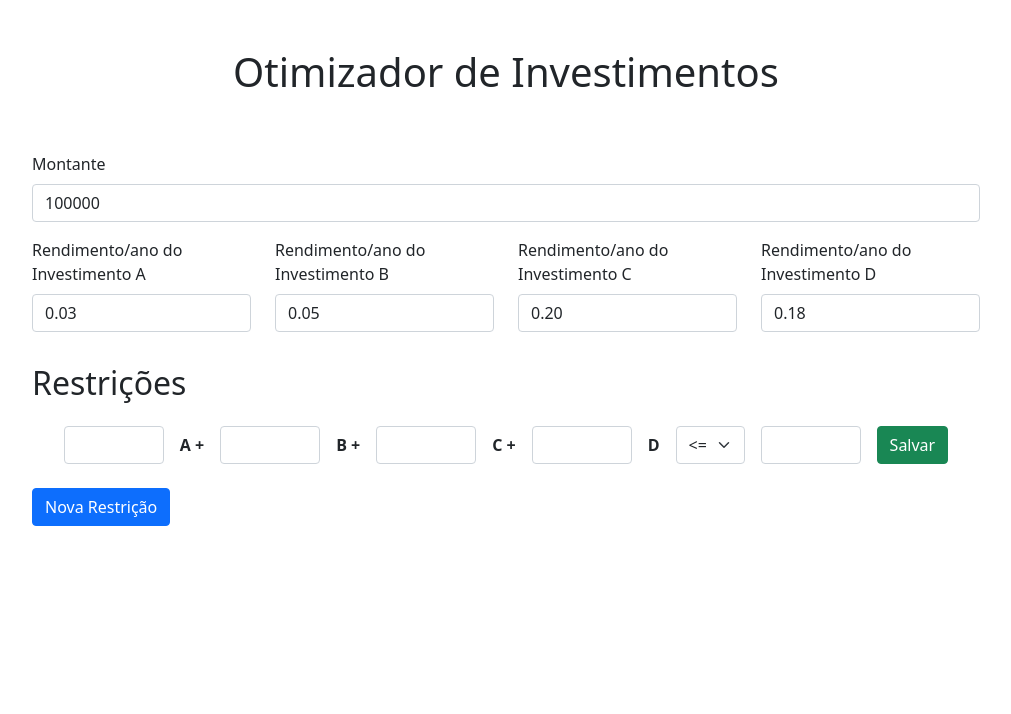
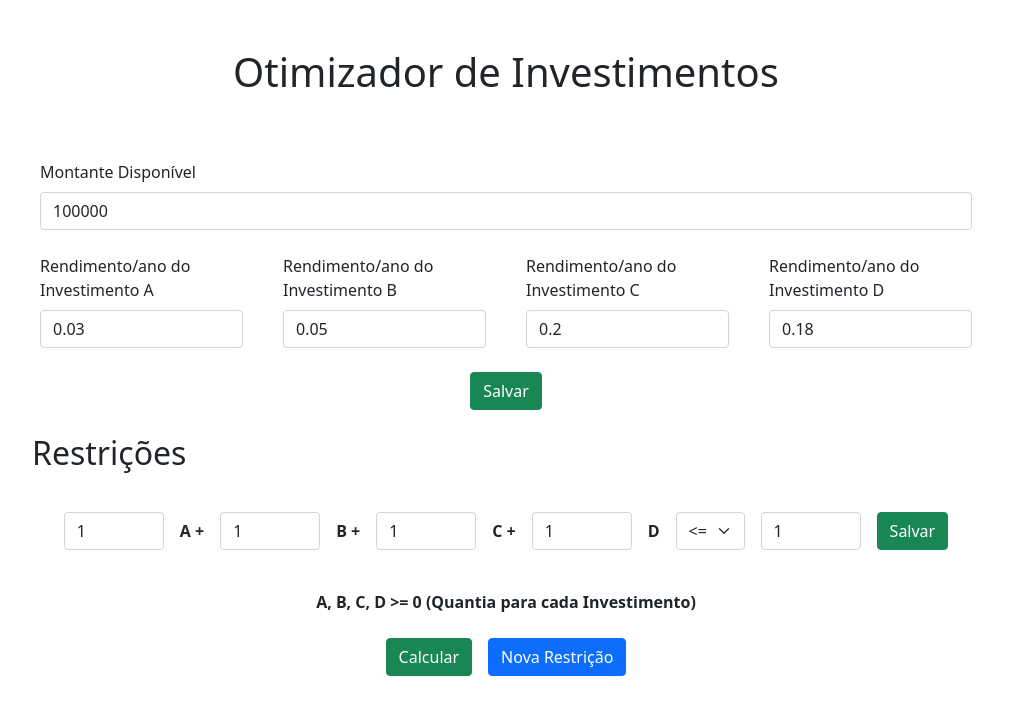
Before and after one commit to matheustalves/investments-optmizer, a React (Create React App) app: page / in a window 1280 px wide. Shown: the top 714 px of the page, without its empty margins (134-1145 px from the left). Built offline with nearby package versions, Linux system fonts and the light colour scheme.

Commit message:
fixed bugs

```diff
--- a/src/App.js
+++ b/src/App.js
@@ -1,8 +1,6 @@
 import 'bootstrap/dist/css/bootstrap.css'
 import './App.css';
 import Form from './Form'
-
-
 
 function App() {
   return (
--- a/src/Constraint.js
+++ b/src/Constraint.js
@@ -1,14 +1,14 @@
 import 'bootstrap/dist/css/bootstrap.css'
-import React, {useState} from 'react';
+import React, { useState } from 'react';
 import './Constraint.css';
 
 function Constraint(props) {
     var updatedModel = props.model;
-    const [inputA, setInputA] = useState("");
-    const [inputB, setInputB] = useState("");
-    const [inputC, setInputC] = useState("");
-    const [inputD, setInputD] = useState("");
-    const [inputFinal, setInputFinal] = useState("");
+    const [inputA, setInputA] = useState(1);
+    const [inputB, setInputB] = useState(1);
+    const [inputC, setInputC] = useState(1);
+    const [inputD, setInputD] = useState(1);
+    const [inputFinal, setInputFinal] = useState(1);
 
     const updateModel = (e) => {
         e.preventDefault();
@@ -16,7 +16,7 @@ function Constraint(props) {
         updatedModel["variables"]["InvestimentoB"][props.tag] = parseFloat(inputB);
         updatedModel["variables"]["InvestimentoC"][props.tag] = parseFloat(inputC);
         updatedModel["variables"]["InvestimentoD"][props.tag] = parseFloat(inputD);
-        updatedModel["constraints"][props.tag] = {"max": parseFloat(inputFinal)};
+        updatedModel["constraints"][props.tag] = { "max": parseFloat(inputFinal) };
         props.updateGlobalModel(updatedModel);
     }
 
--- a/src/Form.js
+++ b/src/Form.js
@@ -1,7 +1,14 @@
 import Constraint from './Constraint'
-import React, {useState} from 'react'
+import React, { useState } from 'react'
+import Solver from 'javascript-lp-solver/src/solver'
 
 function Form(props) {
+    const [inputMontante, setMontante] = useState(100000);
+    const [inputRA, setRA] = useState(0.03);
+    const [inputRB, setRB] = useState(0.05);
+    const [inputRC, setRC] = useState(0.20);
+    const [inputRD, setRD] = useState(0.18);
+
     const [model, setModel] = useState({
         "optimize": "rendimentoAno",
         "opType": "max",
@@ -9,16 +16,16 @@ function Form(props) {
         },
         "variables": {
             "InvestimentoA": {
-                "rendimentoAno": 0.03,
+                "rendimentoAno": parseFloat(inputRA),
             },
             "InvestimentoB": {
-                "rendimentoAno": 0.05,
+                "rendimentoAno": parseFloat(inputRB),
             },
             "InvestimentoC": {
-                "rendimentoAno": 0.20,
+                "rendimentoAno": parseFloat(inputRC),
             },
             "InvestimentoD": {
-                "rendimentoAno": 0.18,
+                "rendimentoAno": parseFloat(inputRD),
             },
         }
     });
@@ -31,46 +38,84 @@ function Form(props) {
         console.log(model);
     }
 
+    const calcInvestment = (e) => {
+        e.preventDefault();
+        console.log(model);
+        var solver = Solver, results;
+        results = solver.Solve(model);
+        console.log(results);
+    }
+
+    const updateModel = (e) => {
+        e.preventDefault();
+        var newModel = model;
+        newModel["variables"]["InvestimentoA"]["rendimentoAno"] = parseFloat(inputRA);
+        newModel["variables"]["InvestimentoB"]["rendimentoAno"] = parseFloat(inputRB);
+        newModel["variables"]["InvestimentoC"]["rendimentoAno"] = parseFloat(inputRC);
+        newModel["variables"]["InvestimentoD"]["rendimentoAno"] = parseFloat(inputRD);
+        setModel(newModel);
+    }
+
     return (
         <form>
-            <div className="mb-3">
-                <label htmlFor="inputMontante" className="form-label">Montante</label>
-                <input type="number" className="form-control" id="inputMontante" defaultValue="100000"></input>
+            <div className="p-2">
+                <label htmlFor="inputMontante" className="form-label">Montante Disponível</label>
+                <input type="number" className="form-control" id="inputMontante" value={inputMontante} onChange={e => setMontante(e.target.value)}></input>
             </div>
-            <div className="row my-3">
+
+            <div className="row py-2">
                 <div className="col">
-                    <div className="mb-3">
+                    <div className="p-2">
                         <label htmlFor="inputRA" className="form-label">Rendimento/ano do Investimento A</label>
-                        <input type="number" className="form-control" id="inputRA" defaultValue="0.03"></input>
+                        <input type="number" className="form-control" id="inputRA" value={inputRA} onChange={e => setRA(e.target.value)}></input>
                     </div>
                 </div>
                 <div className="col">
-                    <div className="mb-3">
+                    <div className="p-2">
                         <label htmlFor="inputRB" className="form-label">Rendimento/ano do Investimento B</label>
-                        <input type="number" className="form-control" id="inputRB" defaultValue="0.05"></input>
+                        <input type="number" className="form-control" id="inputRB" value={inputRB} onChange={e => setRB(e.target.value)}></input>
                     </div>
                 </div>
                 <div className="col">
-                    <div className="mb-3">
+                    <div className="p-2">
                         <label htmlFor="inputRC" className="form-label">Rendimento/ano do Investimento C</label>
-                        <input type="number" className="form-control" id="inputRC" defaultValue="0.20"></input>
+                        <input type="number" className="form-control" id="inputRC" value={inputRC} onChange={e => setRC(e.target.value)}></input>
                     </div>
                 </div>
                 <div className="col">
-                    <div className="mb-3">
+                    <div className="p-2">
                         <label htmlFor="inputRD" className="form-label">Rendimento/ano do Investimento D</label>
-                        <input type="number" className="form-control" id="inputRD" defaultValue="0.18"></input>
+                        <input type="number" className="form-control" id="inputRD" value={inputRD} onChange={e => setRD(e.target.value)}></input>
                     </div>
+                </div>
+            </div>
+
+            <div className="d-flex flex-row justify-content-center mb-3">
+                <div className="p-2">
+                    <button className="btn btn-success" onClick={updateModel}>Salvar</button>
                 </div>
             </div>
 
             <h2>Restrições</h2>
 
-            <div className="container justify-content-center" id="constrDiv">
-                {[...Array(constrCounter)].map((_, i) => <Constraint key={i} id={"restricao" + constrCounter} tag={"restricao" + constrCounter} model={model} updateGlobalModel={setModel}/>)}
+            <div className="container justify-content-center py-2" id="constrDiv">
+                {[...Array(constrCounter)].map((_, i) => <Constraint key={i} id={"restricao" + constrCounter} tag={"restricao" + constrCounter} model={model} updateGlobalModel={setModel} />)}
             </div>
 
-            <button className="btn btn-primary" onClick={newConstraint}>Nova Restrição</button>
+            <div className="text-center p-2">
+                <p className="fw-bold">A, B, C, D {'>'}= 0 (Quantia para cada Investimento)</p>
+            </div>
+
+            <div className="d-flex flex-row justify-content-center">
+                <div className="px-2">
+                    <button className="btn btn-success" onClick={calcInvestment}>Calcular</button>
+                </div>
+                <div className="px-2">
+                    <button className="btn btn-primary" onClick={newConstraint}>Nova Restrição</button>
+                </div>
+            </div>
+
+
         </form>
     );
 }
```
